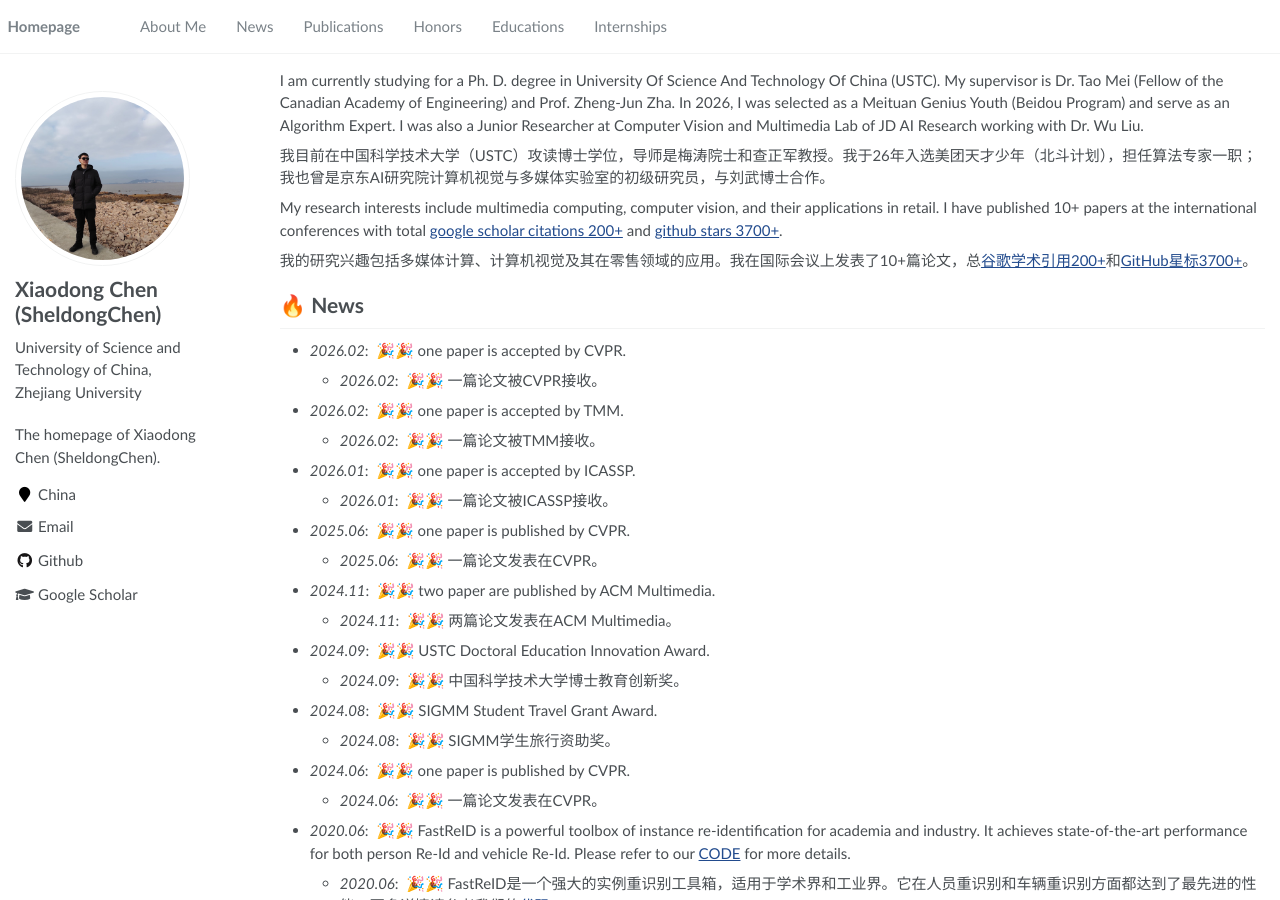
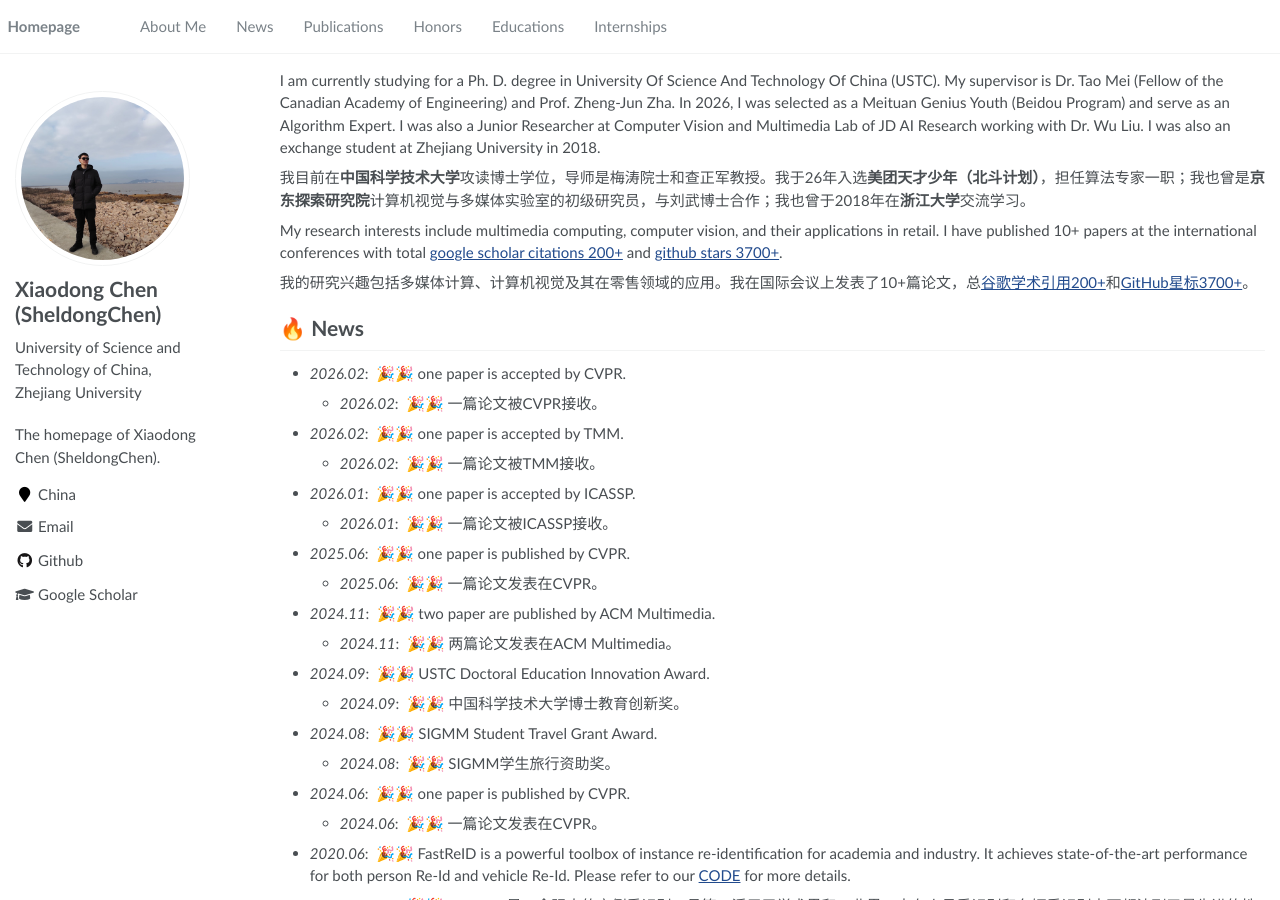
Before and after one commit to SheldongChen/SheldongChen.github.io, a Jekyll site: the page built from _pages/about.md, in a window 1280 px wide and 900 px high. Built offline with Jekyll 4.4.1, drawn with Linux system fonts in a browser that asks for light colours.

Commit message:
Update about.md

```diff
--- a/_pages/about.md
+++ b/_pages/about.md
@@ -17,9 +17,9 @@ redirect_from:
 
 <span class='anchor' id='about-me'></span>
 I am currently studying for a Ph. D. degree in University Of Science And Technology Of China (USTC). My supervisor is Dr. Tao Mei (Fellow of the Canadian Academy of Engineering) and Prof. Zheng-Jun Zha.
-In 2026, I was selected as a Meituan Genius Youth (Beidou Program) and serve as an Algorithm Expert. I was also a Junior Researcher at Computer Vision and Multimedia Lab of JD AI Research working with Dr. Wu Liu.
+In 2026, I was selected as a Meituan Genius Youth (Beidou Program) and serve as an Algorithm Expert. I was also a Junior Researcher at Computer Vision and Multimedia Lab of JD AI Research working with Dr. Wu Liu. I was also an exchange student at Zhejiang University in 2018.
 
-我目前在中国科学技术大学（USTC）攻读博士学位，导师是梅涛院士和查正军教授。我于26年入选美团天才少年（北斗计划），担任算法专家一职；我也曾是京东AI研究院计算机视觉与多媒体实验室的初级研究员，与刘武博士合作。
+我目前在**中国科学技术大学**攻读博士学位，导师是梅涛院士和查正军教授。我于26年入选**美团天才少年（北斗计划）**，担任算法专家一职；我也曾是**京东探索研究院**计算机视觉与多媒体实验室的初级研究员，与刘武博士合作；我也曾于2018年在**浙江大学**交流学习。
 
 My research interests include multimedia computing, computer vision, and their applications in retail. I have published 10+ papers at the international conferences with total [google scholar citations 200+](https://scholar.google.com/citations?user=FZJ-fFYAAAAJ) and [github stars 3700+](https://github.com/SheldongChen).
 
```
